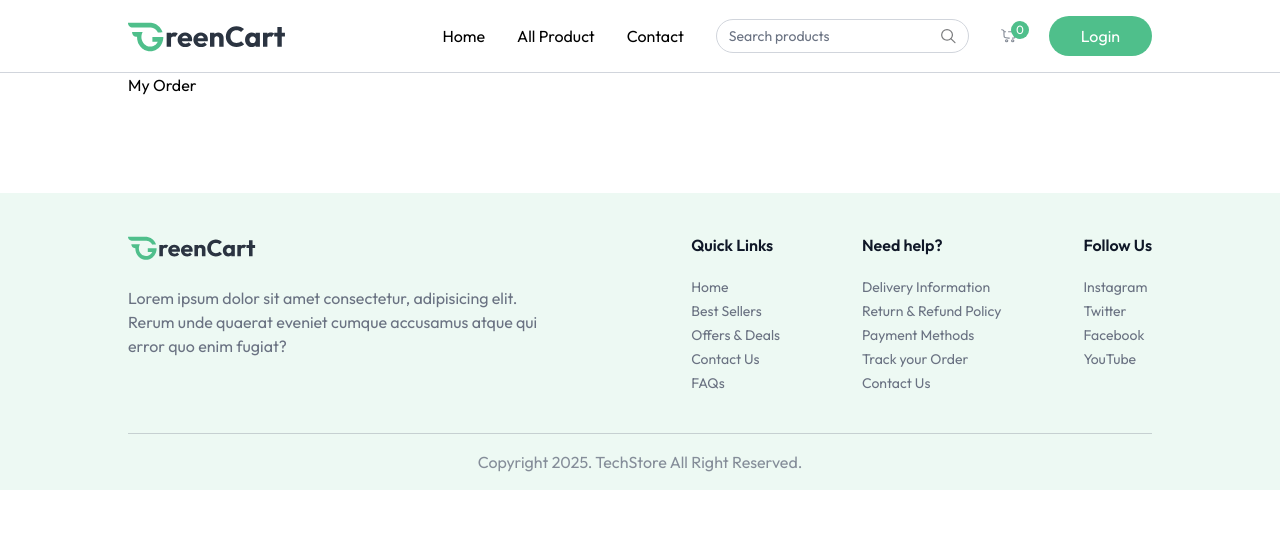
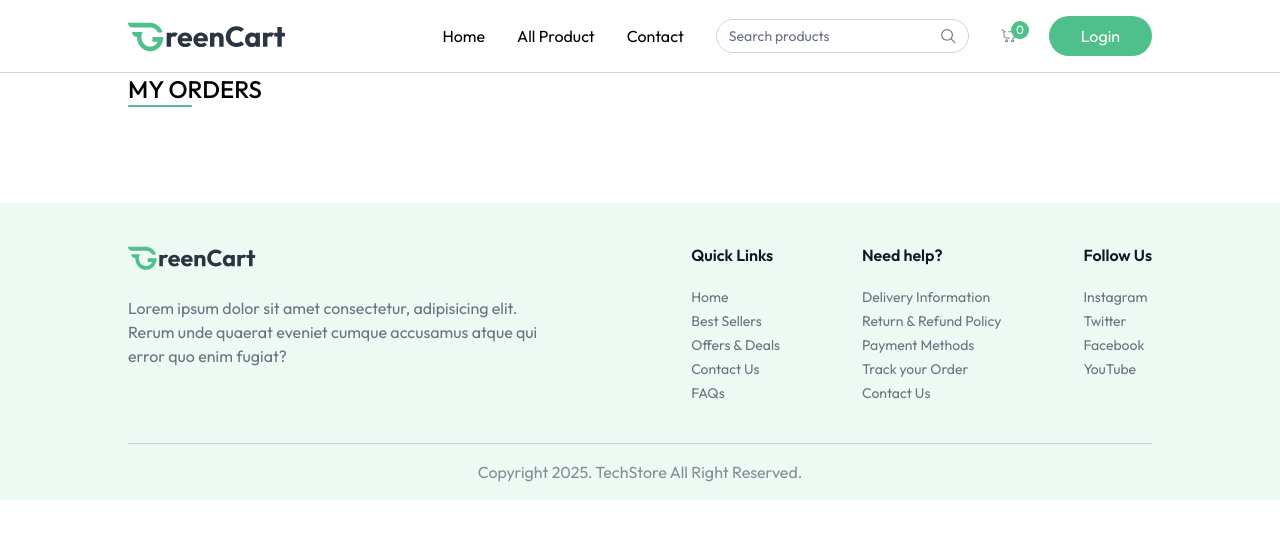
Before and after one commit to saicastic/techstore, a React (Vite) app in the folder client/: page /my-orders in a window 1280 px wide. Shown: the top 538 px of the page. Built offline with nearby package versions, Linux system fonts and the light colour scheme.

Commit message:
modified Myorders.jsx

```diff
--- a/client/src/components/Navbar.jsx
+++ b/client/src/components/Navbar.jsx
@@ -1,5 +1,5 @@
 import React, { useEffect } from "react";
-import { NavLink } from "react-router-dom";
+import { Link, NavLink } from "react-router-dom";
 import { assets } from "../assets/assets";
 import { useAppContext } from "../context/AppContext";
 
@@ -78,7 +78,7 @@ const Navbar = () => {
             />
             <ul className="hidden group-hover:block absolute top-10 right-0 bg-white shadow border border-gray-200 py-2.5 w-30 rounded-md text-sm z-40">
               <li className="p-1.5 pl-3 hover:bg-primary/10 cursor-pointer">
-                My Orders
+                <Link to="/my-orders">My Orders</Link>
               </li>
               <li className="p-1.5 pl-3 hover:bg-primary/10 cursor-pointer">
                 Logout
--- a/client/src/pages/MyOrders.jsx
+++ b/client/src/pages/MyOrders.jsx
@@ -3,7 +3,8 @@ import React from "react";
 const MyOrders = () => {
   return (
     <div>
-      <p>My Order</p>
+      <p className="text-2xl font-medium uppercase">My orders</p>
+      <div className="w-16 h-0.5 bg-primary rounded-full"></div>
     </div>
   );
 };
```
